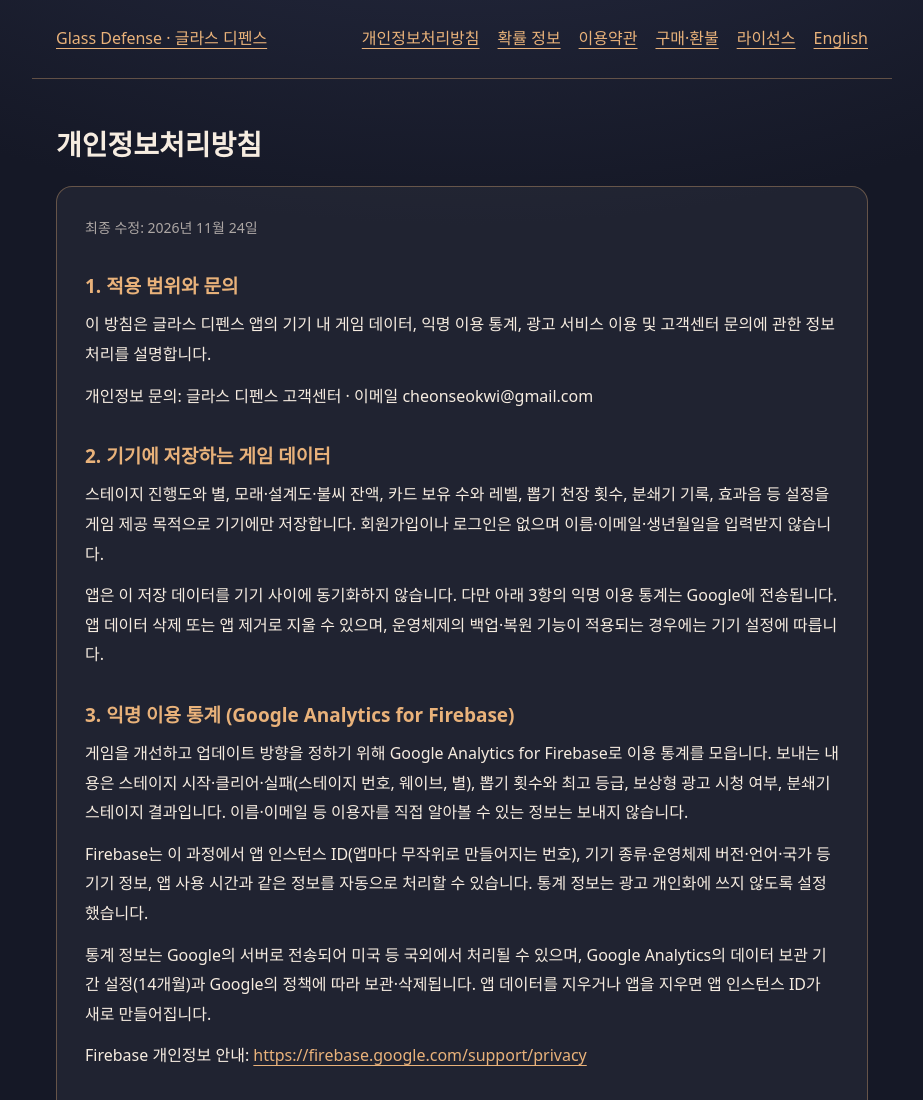
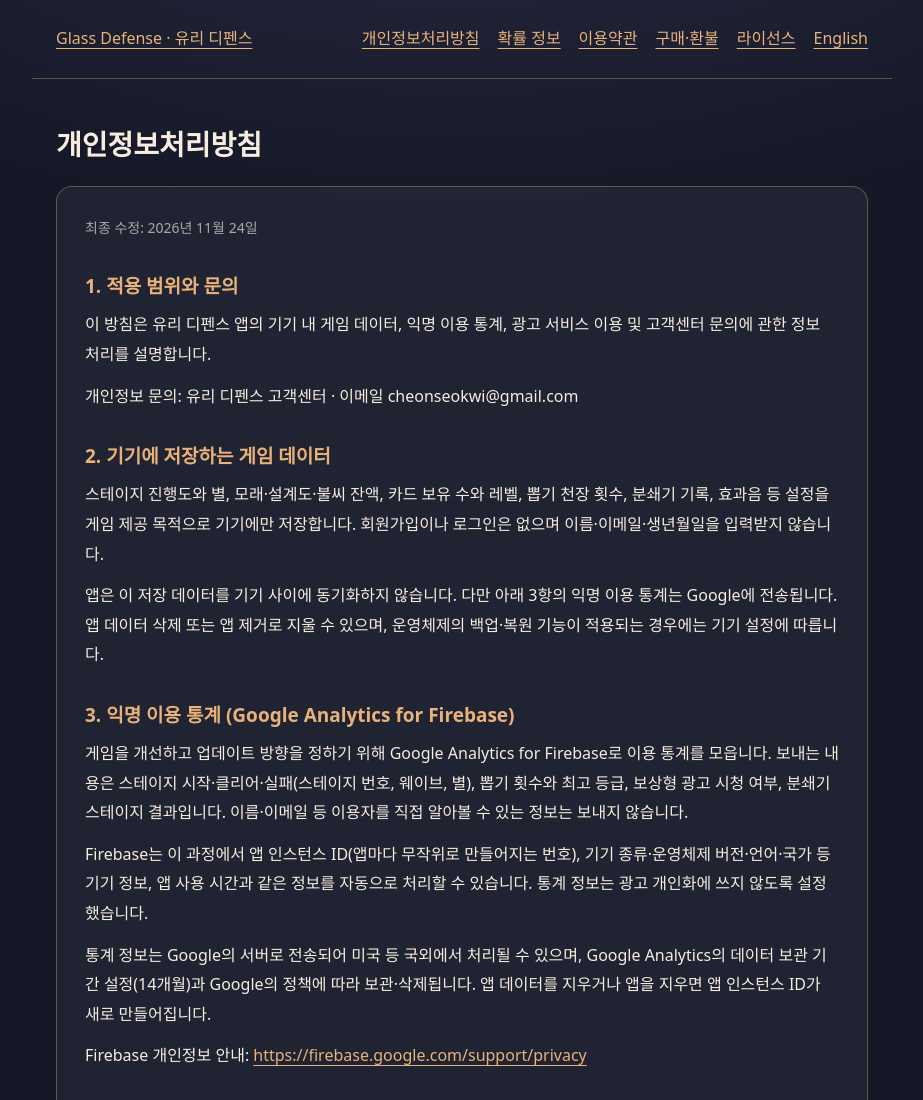
Before and after one commit to WinnerSeok/glass-defense-policies, a plain HTML site: page privacy.html in a window 1280 px wide. Shown: the top 1100 px of the page, without its empty margins (178-1101 px from the left). Drawn offline with Linux system fonts and the light colour scheme.

Commit message:
한국어 이름을 유리 디펜스로 (영어는 Glass Defense 그대로)
Co-Authored-By: Claude Opus 5.5 <noreply@anthropic.com>

```diff
--- a/privacy.html
+++ b/privacy.html
@@ -1,7 +1,7 @@
-<!doctype html><html lang='ko'><head><meta charset='utf-8'><meta name='viewport' content='width=device-width,initial-scale=1'><title>개인정보처리방침 | Glass Defense</title><link rel='stylesheet' href='style.css'></head><body><header><a href='index.html'>Glass Defense · 글라스 디펜스</a><nav><a href='privacy.html'>개인정보처리방침</a><a href='probability.html'>확률 정보</a><a href='terms.html'>이용약관</a><a href='refund.html'>구매·환불</a><a href='licenses.html'>라이선스</a><a href='privacy-en.html' lang='en'>English</a></nav></header><main><h1>개인정보처리방침</h1><article><p class='small'>최종 수정: 2026년 11월 24일</p>
+<!doctype html><html lang='ko'><head><meta charset='utf-8'><meta name='viewport' content='width=device-width,initial-scale=1'><title>개인정보처리방침 | Glass Defense</title><link rel='stylesheet' href='style.css'></head><body><header><a href='index.html'>Glass Defense · 유리 디펜스</a><nav><a href='privacy.html'>개인정보처리방침</a><a href='probability.html'>확률 정보</a><a href='terms.html'>이용약관</a><a href='refund.html'>구매·환불</a><a href='licenses.html'>라이선스</a><a href='privacy-en.html' lang='en'>English</a></nav></header><main><h1>개인정보처리방침</h1><article><p class='small'>최종 수정: 2026년 11월 24일</p>
 <h2>1. 적용 범위와 문의</h2>
-<p>이 방침은 글라스 디펜스 앱의 기기 내 게임 데이터, 익명 이용 통계, 광고 서비스 이용 및 고객센터 문의에 관한 정보 처리를 설명합니다.</p>
-<p>개인정보 문의: 글라스 디펜스 고객센터 · 이메일 cheonseokwi@gmail.com</p>
+<p>이 방침은 유리 디펜스 앱의 기기 내 게임 데이터, 익명 이용 통계, 광고 서비스 이용 및 고객센터 문의에 관한 정보 처리를 설명합니다.</p>
+<p>개인정보 문의: 유리 디펜스 고객센터 · 이메일 cheonseokwi@gmail.com</p>
 <h2>2. 기기에 저장하는 게임 데이터</h2>
 <p>스테이지 진행도와 별, 모래·설계도·불씨 잔액, 카드 보유 수와 레벨, 뽑기 천장 횟수, 분쇄기 기록, 효과음 등 설정을 게임 제공 목적으로 기기에만 저장합니다. 회원가입이나 로그인은 없으며 이름·이메일·생년월일을 입력받지 않습니다.</p>
 <p>앱은 이 저장 데이터를 기기 사이에 동기화하지 않습니다. 다만 아래 3항의 익명 이용 통계는 Google에 전송됩니다. 앱 데이터 삭제 또는 앱 제거로 지울 수 있으며, 운영체제의 백업·복원 기능이 적용되는 경우에는 기기 설정에 따릅니다.</p>
```
Also changed, not shown: index.html (+1 -1 lines), licenses.html (+2 -2 lines), privacy-en.html (+1 -1 lines), probability-en.html (+1 -1 lines), probability.html (+1 -1 lines), refund.html (+1 -1 lines), terms.html (+2 -2 lines).
